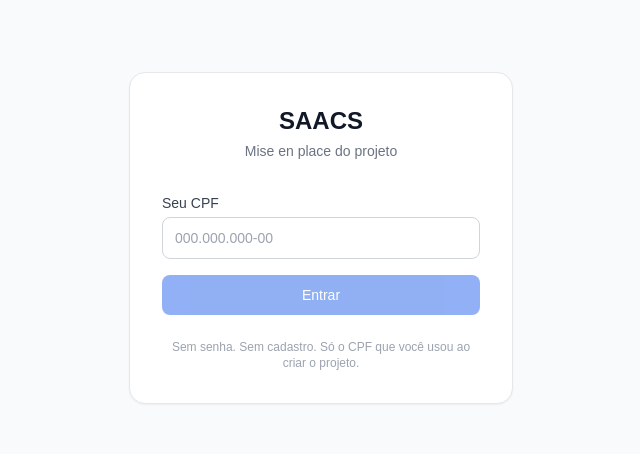
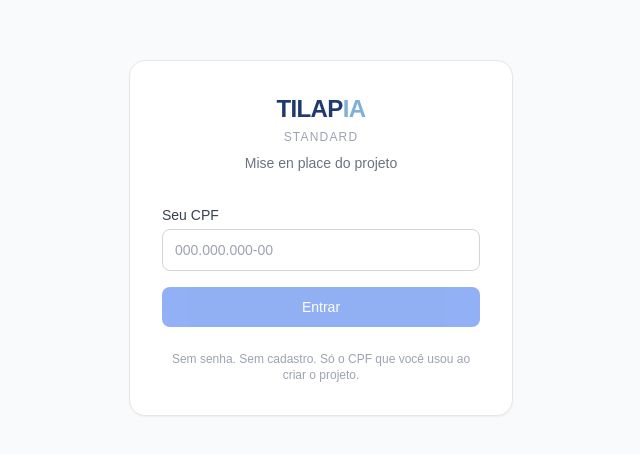
Before and after one commit to saacsai/saacs-dashboard, a Next.js app: page /tilapia in a window 1280 px wide. Shown: the part 162-616 px from the top of the page, without its empty margins (319-959 px from the left). Built offline with nearby package versions, Linux system fonts and the light colour scheme.

Commit message:
brand: TILAPIA Standard — logo, favicon, aba do navegador

```diff
--- a/src/app/layout.tsx
+++ b/src/app/layout.tsx
@@ -14,8 +14,9 @@ const geistMono = localFont({
 });
 
 export const metadata: Metadata = {
-  title: "Create Next App",
-  description: "Generated by create next app",
+  title: "TILAPIA Standard",
+  description: "Mise en place do projeto — TILAPIA Standard",
+  icons: { icon: '/favicon.svg' },
 };
 
 export default function RootLayout({
@@ -24,7 +25,7 @@ export default function RootLayout({
   children: React.ReactNode;
 }>) {
   return (
-    <html lang="en">
+    <html lang="pt-BR">
       <body
         className={`${geistSans.variable} ${geistMono.variable} antialiased`}
       >
--- a/src/app/tilapia/page.tsx
+++ b/src/app/tilapia/page.tsx
@@ -76,7 +76,11 @@ function TilapiaPage() {
     <div className="min-h-screen bg-gray-50 flex items-center justify-center p-4">
       <div className="bg-white rounded-2xl shadow-sm border border-gray-200 p-8 w-full max-w-sm">
         <div className="text-center mb-8">
-          <div className="text-2xl font-bold text-gray-900 mb-1">SAACS</div>
+          <div className="flex items-baseline justify-center gap-0 mb-1">
+            <span className="text-2xl font-black tracking-tight text-[#1E3A6E]">TILAP</span>
+            <span className="text-2xl font-black tracking-tight text-[#7EB0D9]">IA</span>
+          </div>
+          <div className="text-xs text-gray-400 font-medium tracking-widest uppercase mb-2">Standard</div>
           <div className="text-sm text-gray-500">Mise en place do projeto</div>
         </div>
 
--- a/src/components/SidebarProgress.tsx
+++ b/src/components/SidebarProgress.tsx
@@ -28,11 +28,12 @@ export default function SidebarProgress({ fases, concluido, nomeUsuario, tipoPro
   return (
     <aside className="w-full h-full flex flex-col bg-white border-r border-gray-200 p-4">
       <div className="mb-6">
-        <div className="flex items-center gap-2 mb-1">
-          <span className="text-lg font-bold text-gray-900">SAACS</span>
-          <span className="text-xs bg-blue-100 text-blue-700 px-1.5 py-0.5 rounded">TILAPIA</span>
+        <div className="flex items-baseline gap-0 mb-1">
+          <span className="text-xl font-black tracking-tight text-[#1E3A6E]">TILAP</span>
+          <span className="text-xl font-black tracking-tight text-[#7EB0D9]">IA</span>
         </div>
-        {nomeUsuario && <p className="text-sm text-gray-600">{nomeUsuario}</p>}
+        <div className="text-xs text-gray-400 font-medium tracking-wide">Standard</div>
+        {nomeUsuario && <p className="text-sm text-gray-600 mt-1">{nomeUsuario}</p>}
         {tipoProjeto && <p className="text-xs text-gray-400 capitalize">{tipoProjeto}</p>}
       </div>
 
```
Also changed, not shown: public/favicon.svg (added).
